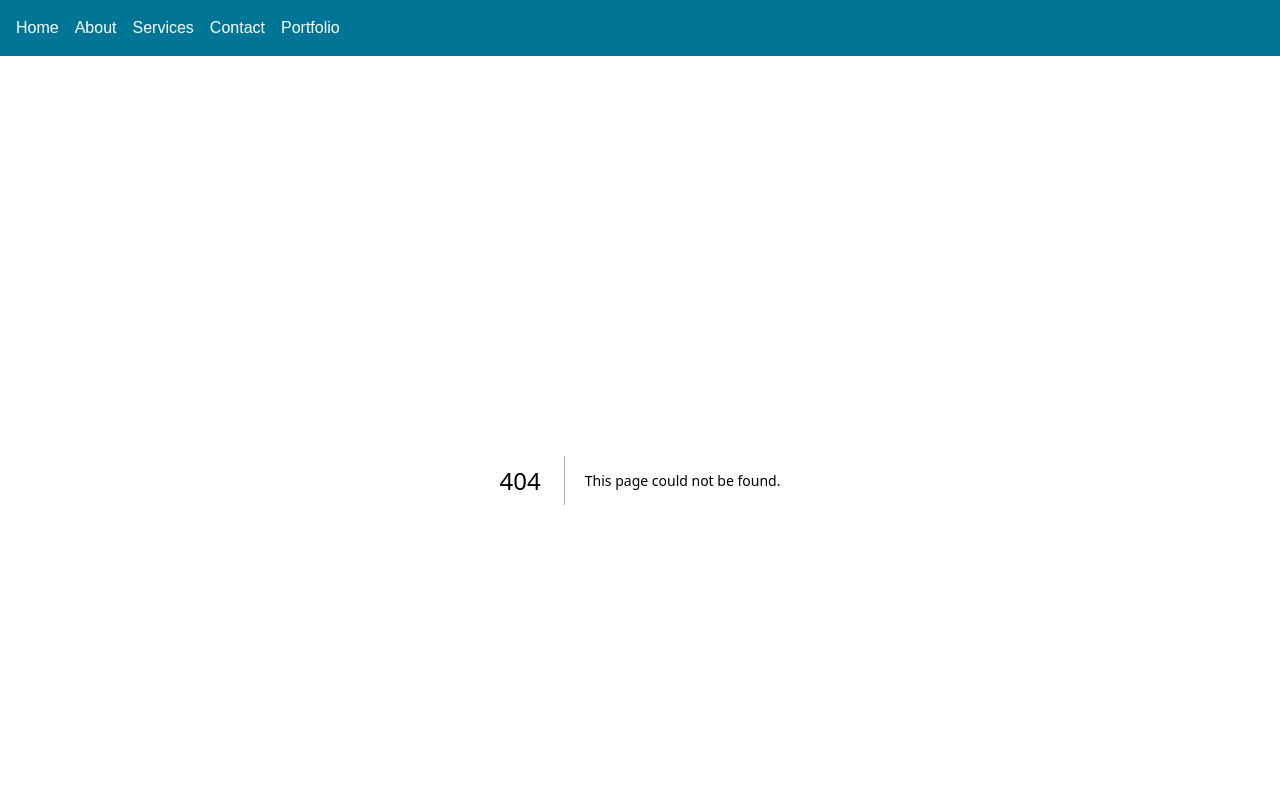
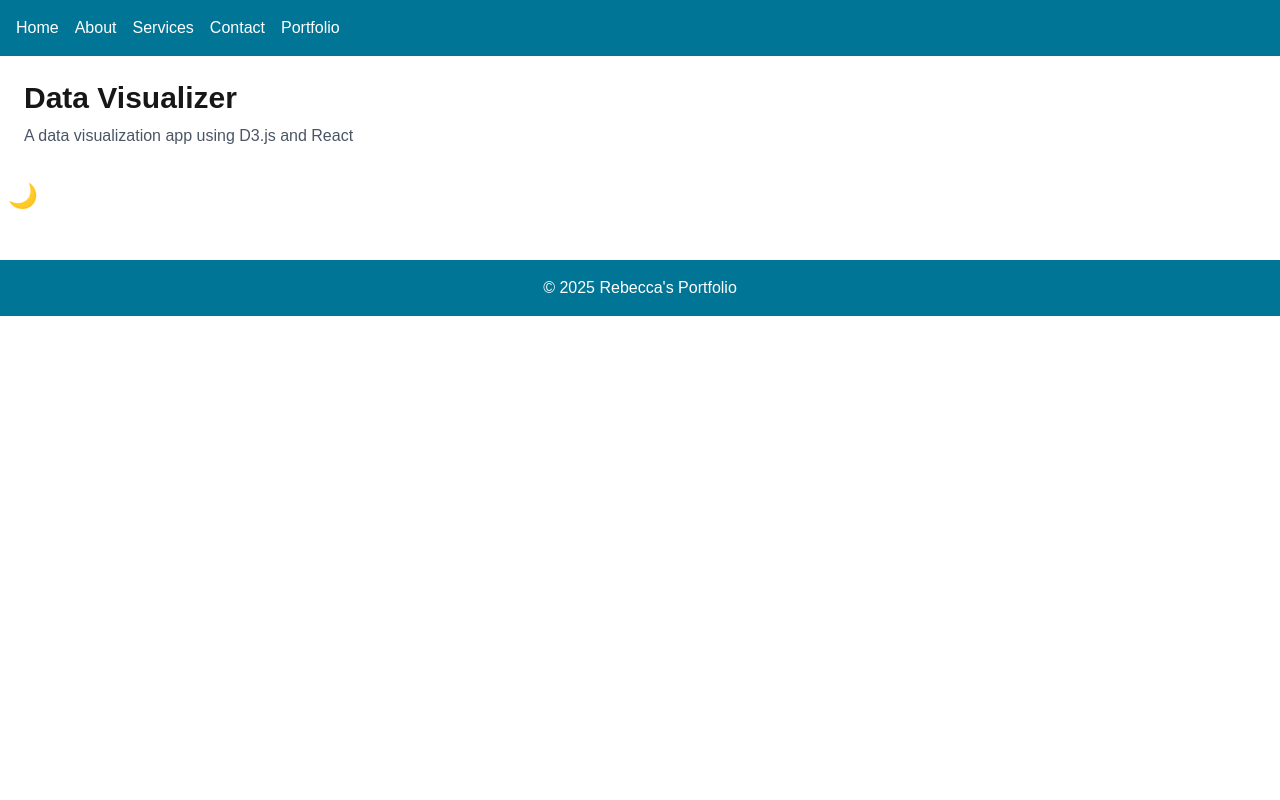
Before and after one commit to cyb3rr31a/nextjs-course, a Next.js app: page /portfolio/data-visualizer in a window 1280 px wide. Before the commit this address had no page. Shown: the top 800 px of the page. Built offline with nearby package versions, Linux system fonts and the light colour scheme.

Commit message:
add: slug page for projects

```diff
--- /dev/null
+++ b/app/portfolio/[project]/page.tsx
@@ -0,0 +1,37 @@
+const projects = [
+        {
+            slug: "nextjs-dashboard",
+            title: "Next.js Dashboard",
+            description: "A sleek analytics dashboard built with Next.js and Tailwind CSS."
+        },
+        {
+            slug: "data-visualizer",
+            title: "Data Visualizer",
+            description: "A data visualization app using D3.js and React"
+        }
+    ];
+
+    type Props = {
+    params: {
+        project: string;
+    };
+};
+
+export default function ProjectPage({ params }: Props) {
+    const project = projects.find((p) => p.slug === params.project);
+
+    if (!project) {
+        return (
+            <div className="p-6">
+                <h1 className="text-2xl font-bold">404 - Project Not Found</h1>
+            </div>
+        );
+    }
+
+    return (
+    <div className="p=6">
+        <h1 className="text-3xl font-bold mb-2">{project.title}</h1>
+        <p className="text-gray-600">{project.description}</p>
+    </div>
+    );
+}
```
